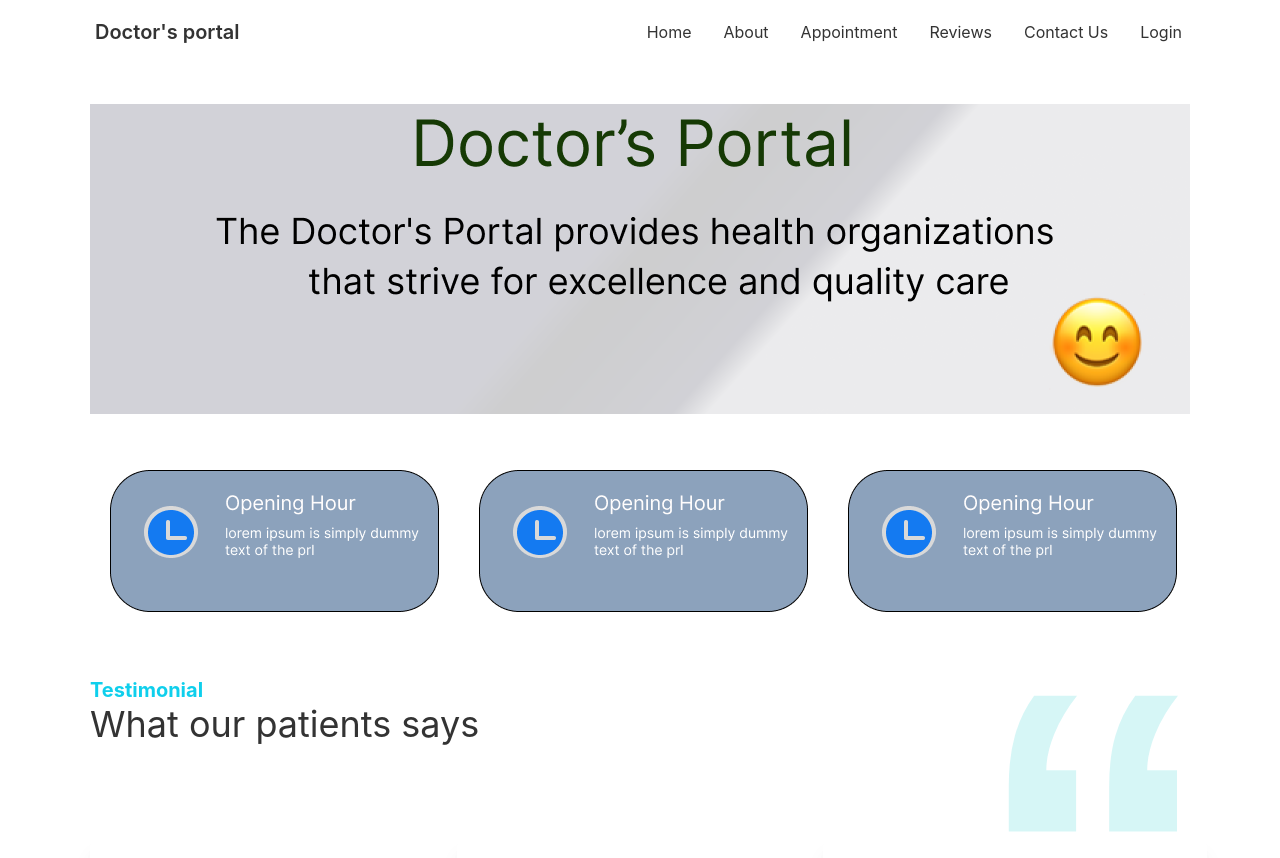
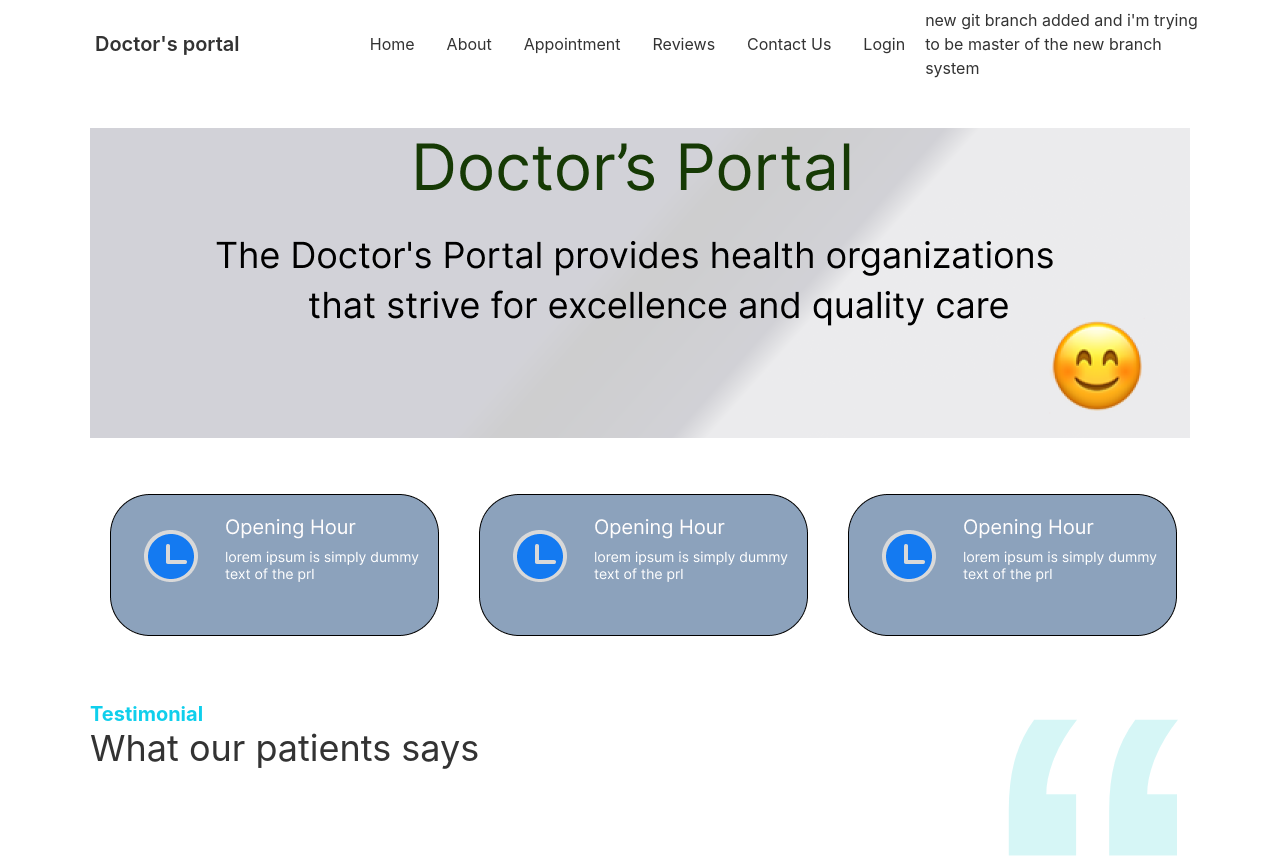
Before and after one commit to alaminarman130205/doctors-portal-client-site, a React (Create React App) app: page / in a window 1280 px wide. Shown: the top 858 px of the page. Built offline with nearby package versions, Linux system fonts and the light colour scheme.

Commit message:
line added from sub branch or features

```diff
--- a/src/Pages/Login/Login.js
+++ b/src/Pages/Login/Login.js
@@ -19,7 +19,7 @@ const Login = () => {
               <span className="label-text">Email</span>
             </label>
             <input
-              {...register("email")}
+              {...register("email", { required: true })}
               className="input input-bordered w-full max-w-xs"
               type="text"
             />
@@ -30,7 +30,7 @@ const Login = () => {
               <span className="label-text">Password</span>
             </label>
             <input
-              {...register("password")}
+              {...register("password", { required: true })}
               className="input input-bordered w-full max-w-xs"
               type="password"
             />
--- a/src/Pages/Shared/Navbar/Navbar.js
+++ b/src/Pages/Shared/Navbar/Navbar.js
@@ -58,6 +58,10 @@ const Navbar = () => {
       <div className="navbar-center hidden lg:flex">
         <ul className="menu menu-horizontal px-1">{menuItems}</ul>
       </div>
+      <h1>
+        new git branch added and i'm trying to be master of the new branch
+        system
+      </h1>
     </div>
   );
 };
```
